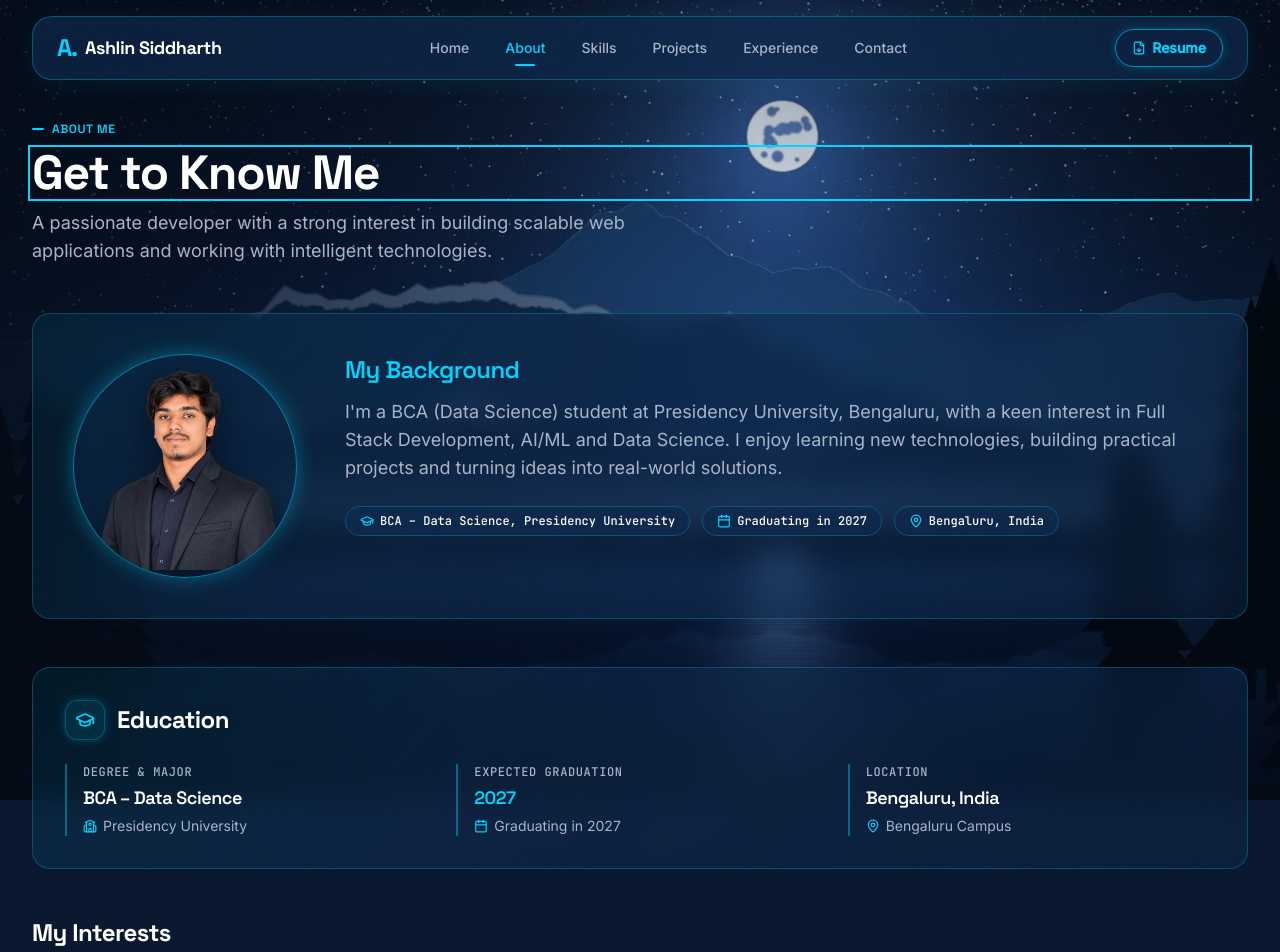
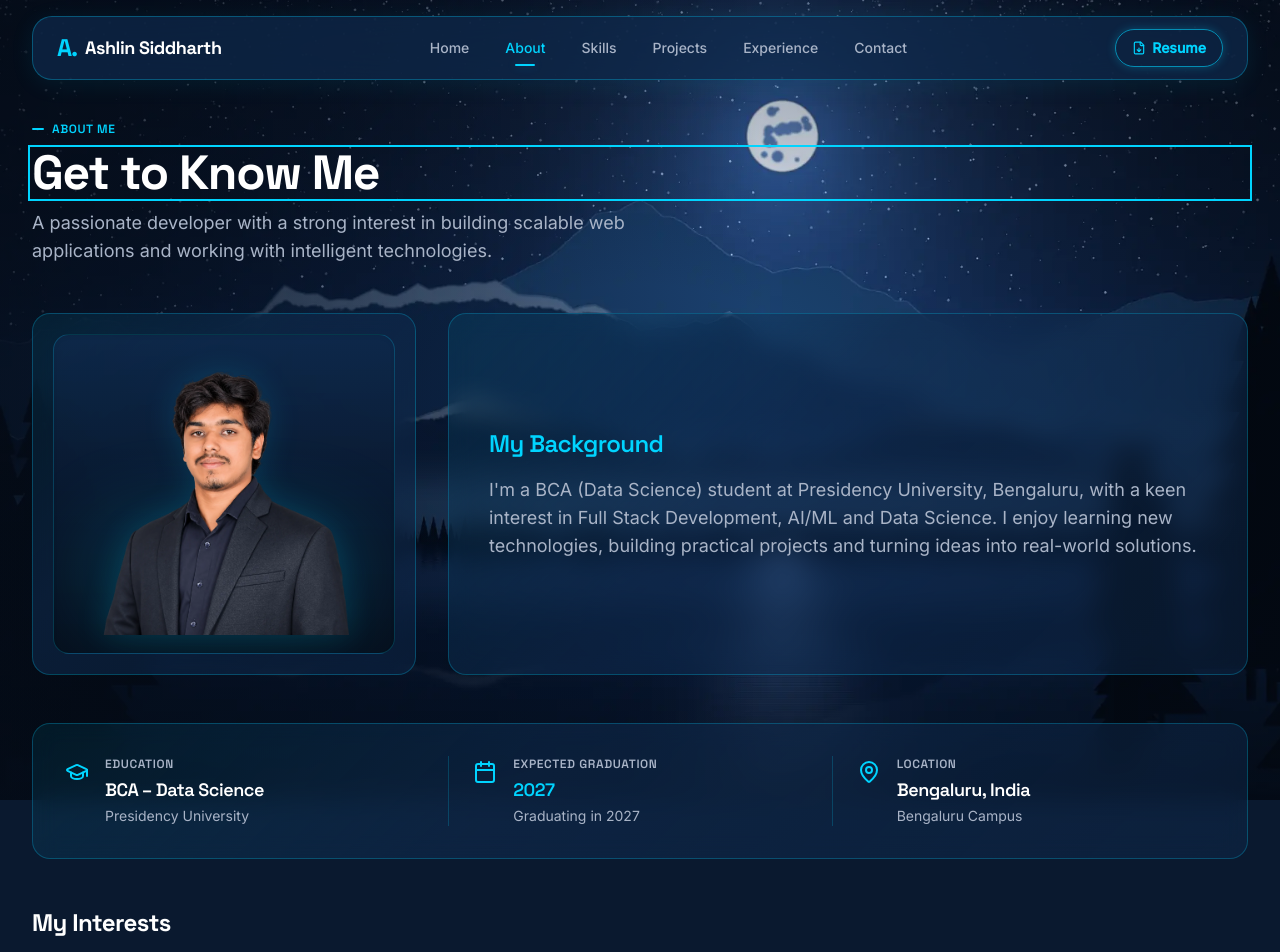
Before and after one commit to ashlinsiddharth/ashlin-portfolio, a React (Vite) app: page /about in a window 1280 px wide. Shown: the top 952 px of the page. Built offline with nearby package versions, Linux system fonts and the light colour scheme.

Commit message:
feat(restore): polish about photo card, official skill logos and project filters

```diff
--- a/package.json
+++ b/package.json
@@ -18,6 +18,7 @@
     "react": "^18.3.1",
     "react-dom": "^18.3.1",
     "react-router-dom": "^6.28.0",
+    "simple-icons": "^16.37.0",
     "tailwind-merge": "^2.5.4"
   },
   "devDependencies": {
--- a/src/components/about/AboutCareerGoal.tsx
+++ b/src/components/about/AboutCareerGoal.tsx
@@ -6,13 +6,8 @@ import { aboutData } from '../../data/about';
 export const AboutCareerGoal: React.FC = () => {
   return (
     <GlassCard opacity="50" className="p-6 sm:p-8">
-      <div className="flex flex-col sm:flex-row items-start sm:items-center gap-5 sm:gap-6">
-        <div
-          className="w-12 h-12 rounded-xl bg-brand-cyan/10 border border-brand-cyan/25 flex items-center justify-center text-brand-cyan shrink-0 shadow-glow-cyan-sm"
-          aria-hidden="true"
-        >
-          <Target className="h-6 w-6" />
-        </div>
+      <div className="flex flex-col sm:flex-row items-start sm:items-center gap-4 sm:gap-6">
+        <Target className="h-8 w-8 text-brand-cyan shrink-0" aria-hidden="true" />
         <div>
           <h2 className="text-xl font-heading font-semibold text-text-primary tracking-tight mb-2">
             Career Goal
--- a/src/components/projects/ProjectCard.tsx
+++ b/src/components/projects/ProjectCard.tsx
@@ -20,7 +20,7 @@ export const ProjectCard: React.FC<ProjectCardProps> = ({ project }) => {
     >
       <div>
         {/* Project Visual / Midnight Blue Gradient Fallback */}
-        <div className="relative w-full h-44 bg-gradient-to-br from-brand-card/90 via-[#0a1b33] to-brand-dark flex items-center justify-center border-b border-brand-cyan/15 overflow-hidden">
+        <div className="relative w-full h-48 sm:h-52 bg-gradient-to-br from-brand-card/90 via-[#0a1b33] to-brand-dark flex items-center justify-center border-b border-brand-cyan/15 overflow-hidden">
           {project.image ? (
             <img
               src={project.image}
--- a/src/components/projects/ProjectFilter.tsx
+++ b/src/components/projects/ProjectFilter.tsx
@@ -1,5 +1,4 @@
 import React from 'react';
-import { Tag } from '../ui/Tag';
 
 export interface ProjectFilterProps {
   categories: string[];
@@ -16,7 +15,7 @@ export const ProjectFilter: React.FC<ProjectFilterProps> = ({
     <div
       role="group"
       aria-label="Filter projects by category"
-      className="flex flex-wrap items-center gap-2 sm:gap-2.5 mb-8"
+      className="flex flex-wrap items-center gap-2.5 sm:gap-3 mb-8"
     >
       {categories.map((category) => {
         const isActive = activeCategory === category;
@@ -26,18 +25,13 @@ export const ProjectFilter: React.FC<ProjectFilterProps> = ({
             type="button"
             aria-pressed={isActive}
             onClick={() => onSelectCategory(category)}
-            className="min-h-[44px] inline-flex items-center focus-visible:outline-none focus-visible:ring-2 focus-visible:ring-brand-cyan rounded-full transition-all"
+            className={`min-h-[44px] px-5 py-2 rounded-full text-xs font-heading font-medium tracking-wide transition-all focus-visible:outline-none focus-visible:ring-2 focus-visible:ring-brand-cyan ${
+              isActive
+                ? 'bg-brand-cyan text-[#0A192F] font-semibold shadow-glow-cyan-sm border border-brand-cyan'
+                : 'bg-transparent border border-brand-cyan/30 text-text-muted hover:text-white hover:border-brand-cyan/60 hover:bg-brand-card/40'
+            }`}
           >
-            <Tag
-              active={isActive}
-              className={`cursor-pointer transition-all duration-200 py-1.5 px-4 text-xs font-mono tracking-wider ${
-                isActive
-                  ? 'bg-brand-cyan text-brand-dark shadow-glow-cyan-sm font-semibold'
-                  : 'bg-brand-card/50 text-text-muted hover:text-text-primary hover:border-brand-cyan/50'
-              }`}
-            >
-              {category}
-            </Tag>
+            {category}
           </button>
         );
       })}
--- a/src/pages/AboutPage.tsx
+++ b/src/pages/AboutPage.tsx
@@ -1,12 +1,14 @@
 import React from 'react';
+import { Calendar, GraduationCap, MapPin } from 'lucide-react';
 import Seo from '../components/layout/Seo';
 import { SectionLabel } from '../components/ui/SectionLabel';
-import AboutBackground from '../components/about/AboutBackground';
-import AboutEducation from '../components/about/AboutEducation';
+import { GlassCard } from '../components/ui/GlassCard';
 import AboutInterests from '../components/about/AboutInterests';
 import AboutCareerGoal from '../components/about/AboutCareerGoal';
 import { Reveal } from '../components/ui/Reveal';
 import { aboutData } from '../data/about';
+import portraitImg from '../assets/portrait.png';
+import portraitWebp from '../assets/portrait.webp';
 
 export const AboutPage: React.FC = () => {
   return (
@@ -27,17 +29,106 @@ export const AboutPage: React.FC = () => {
         </p>
       </div>
 
-      {/* 1. Background Narrative & Portrait */}
+      {/* 1. Framed Photo Card beside My Background Card */}
       <Reveal delayMs={50}>
-        <AboutBackground />
+        <div className="grid grid-cols-1 lg:grid-cols-12 gap-6 lg:gap-8 items-stretch mb-8 sm:mb-12">
+          {/* Framed Rounded Photo Card (portrait on darkened scenery-tinted panel) */}
+          <div className="lg:col-span-4 flex">
+            <GlassCard
+              opacity="50"
+              className="p-4 sm:p-5 w-full flex items-center justify-center overflow-hidden border border-brand-cyan/25"
+            >
+              <div className="relative w-full h-full min-h-[280px] sm:min-h-[320px] rounded-2xl bg-gradient-to-b from-brand-card/80 via-[#0A192F]/90 to-[#06101E] border border-brand-cyan/20 flex items-end justify-center overflow-hidden shadow-inner">
+                {/* Subtle cyan backlight */}
+                <div
+                  className="absolute bottom-6 inset-x-8 h-28 rounded-full bg-brand-cyan/15 blur-2xl pointer-events-none"
+                  aria-hidden="true"
+                />
+                <picture className="relative z-10 flex items-end justify-center w-[220px] h-[280px] sm:w-[250px] sm:h-[310px]">
+                  <source srcSet={portraitWebp} type="image/webp" />
+                  <img
+                    src={portraitImg}
+                    alt="Portrait of Ashlin Siddharth"
+                    width={250}
+                    height={310}
+                    loading="lazy"
+                    className="w-full h-full object-contain filter drop-shadow-[0_0_15px_rgba(0,212,255,0.15)]"
+                  />
+                </picture>
+              </div>
+            </GlassCard>
+          </div>
+
+          {/* My Background Card */}
+          <div className="lg:col-span-8 flex">
+            <GlassCard opacity="50" className="p-6 sm:p-8 lg:p-10 w-full flex flex-col justify-center">
+              <h2 className="text-xl sm:text-2xl font-heading font-semibold text-brand-cyan mb-4 tracking-tight">
+                My Background
+              </h2>
+              <p className="text-text-muted leading-relaxed text-base sm:text-lg">
+                {aboutData.background}
+              </p>
+            </GlassCard>
+          </div>
+        </div>
       </Reveal>
 
-      {/* 2. Education Card */}
+      {/* 2. Three-Cell Info Strip in One Glass Strip with Dividers */}
       <Reveal delayMs={100}>
-        <AboutEducation />
+        <GlassCard opacity="50" className="p-6 sm:p-8 mb-8 sm:mb-12">
+          <div className="grid grid-cols-1 sm:grid-cols-3 divide-y sm:divide-y-0 sm:divide-x divide-brand-cyan/20">
+            {/* Cell 1: Degree & Institution */}
+            <div className="pb-4 sm:pb-0 sm:pr-6 flex items-start gap-4">
+              <GraduationCap className="h-6 w-6 text-brand-cyan shrink-0 mt-1" aria-hidden="true" />
+              <div>
+                <p className="text-xs uppercase tracking-wider text-text-muted font-heading font-medium mb-1">
+                  Education
+                </p>
+                <h3 className="text-base sm:text-lg font-heading font-semibold text-text-primary">
+                  {aboutData.education.degree}
+                </h3>
+                <p className="text-sm text-text-muted mt-0.5">
+                  {aboutData.education.institution}
+                </p>
+              </div>
+            </div>
+
+            {/* Cell 2: Expected Graduation Year */}
+            <div className="py-4 sm:py-0 sm:px-6 flex items-start gap-4">
+              <Calendar className="h-6 w-6 text-brand-cyan shrink-0 mt-1" aria-hidden="true" />
+              <div>
+                <p className="text-xs uppercase tracking-wider text-text-muted font-heading font-medium mb-1">
+                  Expected Graduation
+                </p>
+                <h3 className="text-base sm:text-lg font-heading font-semibold text-brand-cyan">
+                  {aboutData.education.graduationYear}
+                </h3>
+                <p className="text-sm text-text-muted mt-0.5">
+                  Graduating in {aboutData.education.graduationYear}
+                </p>
+              </div>
+            </div>
+
+            {/* Cell 3: Location */}
+            <div className="pt-4 sm:pt-0 sm:pl-6 flex items-start gap-4">
+              <MapPin className="h-6 w-6 text-brand-cyan shrink-0 mt-1" aria-hidden="true" />
+              <div>
+                <p className="text-xs uppercase tracking-wider text-text-muted font-heading font-medium mb-1">
+                  Location
+                </p>
+                <h3 className="text-base sm:text-lg font-heading font-semibold text-text-primary">
+                  {aboutData.education.location}
+                </h3>
+                <p className="text-sm text-text-muted mt-0.5">
+                  Bengaluru Campus
+                </p>
+              </div>
+            </div>
+          </div>
+        </GlassCard>
       </Reveal>
 
-      {/* 3. Interests Grid */}
+      {/* 3. Interests Grid with Bare Icons */}
       <Reveal delayMs={100}>
         <AboutInterests />
       </Reveal>
--- a/src/pages/SkillsPage.tsx
+++ b/src/pages/SkillsPage.tsx
@@ -46,6 +46,11 @@ export const SkillsPage: React.FC = () => {
           );
         })}
       </div>
+
+      {/* Trademark Attribution Line */}
+      <div className="mt-12 text-center text-xs text-text-muted/70 font-sans">
+        <p>Logos are trademarks of their respective owners.</p>
+      </div>
     </div>
   );
 };
```
Also changed, not shown: src/components/skills/SkillCategoryCard.tsx (+37 -12 lines), src/data/skillLogos.ts (added, +151 -0 lines), 1 other file (tests, documents, lock files or other folders).
